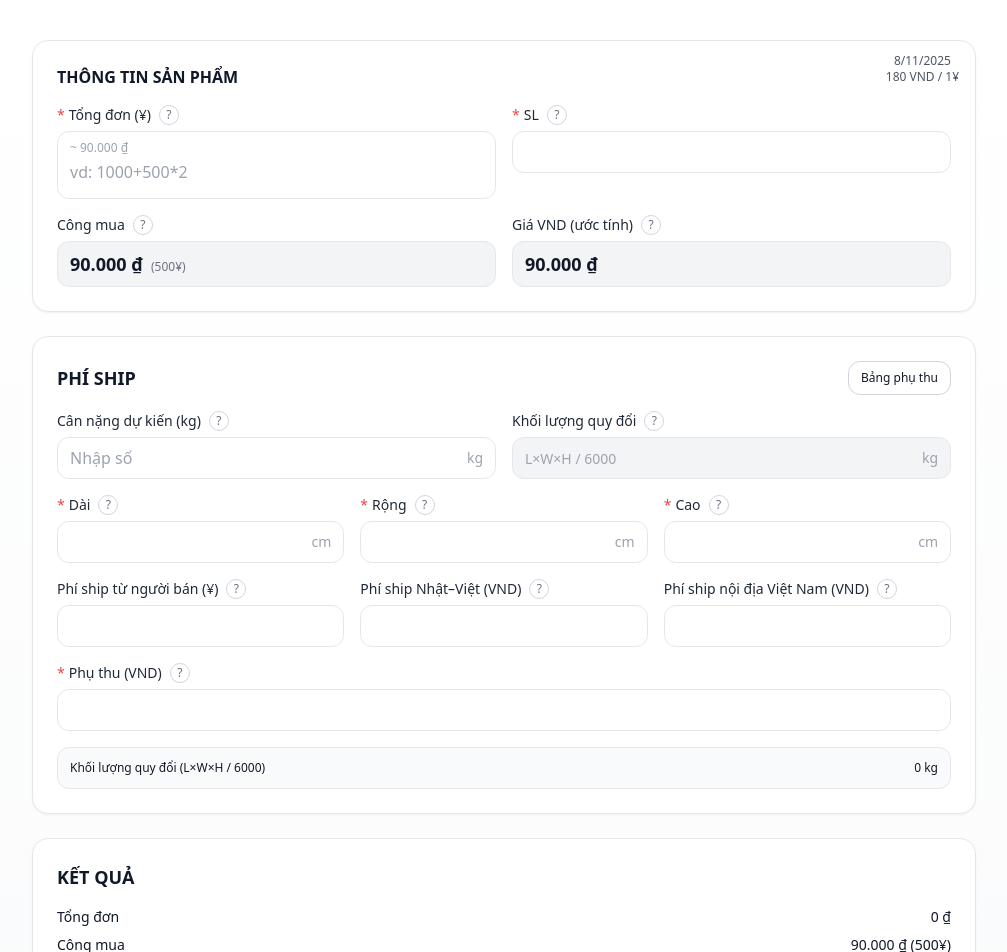
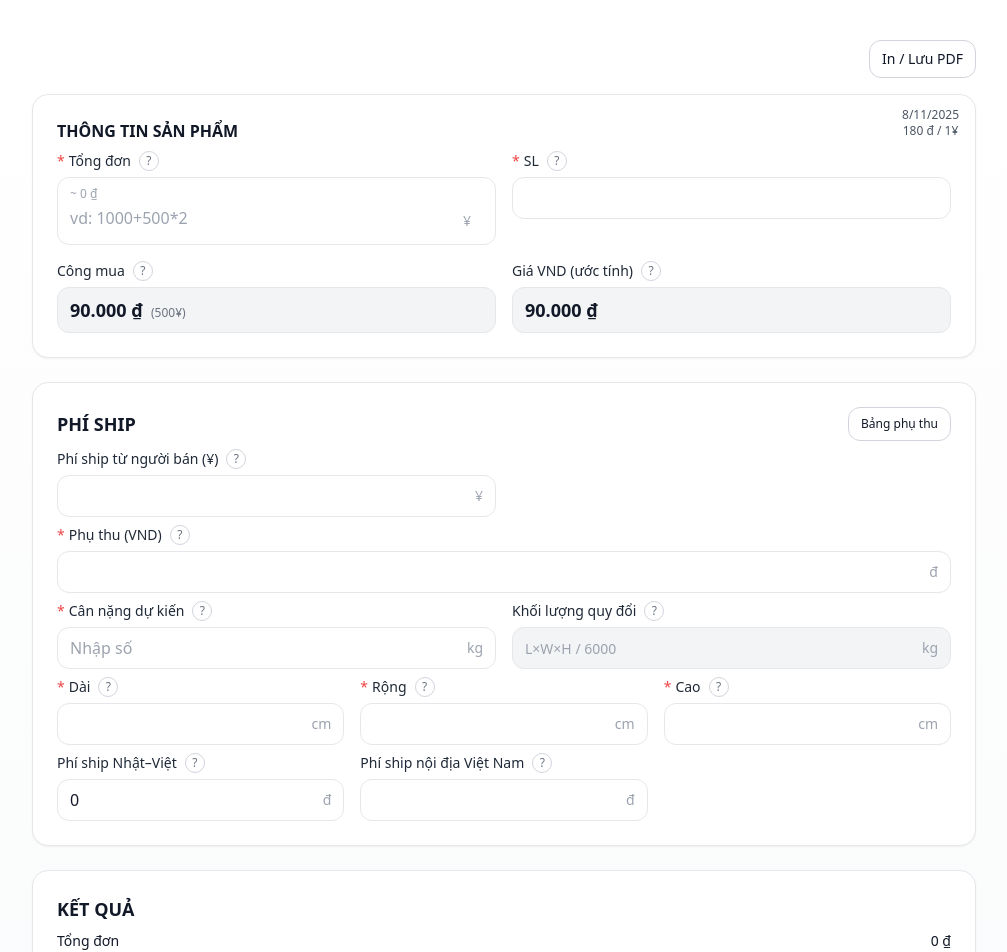
Before and after one commit to maclife1503/order-price-calc, a React (Vite) app: page / in a window 1280 px wide. Shown: the top 952 px of the page, without its empty margins (136-1143 px from the left). Built offline with nearby package versions, Linux system fonts and the light colour scheme.

Commit message:
Update: thêm chức năng xuất PDF tự động tải

```diff
--- a/package.json
+++ b/package.json
@@ -9,6 +9,8 @@
     "preview": "vite preview"
   },
   "dependencies": {
+    "html2canvas": "^1.4.1",
+    "jspdf": "^3.0.4",
     "react": "^18.2.0",
     "react-dom": "^18.2.0"
   },
--- a/src/OrderPriceCalculator.jsx
+++ b/src/OrderPriceCalculator.jsx
@@ -1,4 +1,4 @@
-import React, { useMemo, useRef, useState } from "react";
+import React, { useEffect, useMemo, useRef, useState } from "react";
 
 // == Currency / number formatters
 const VND = new Intl.NumberFormat("vi-VN", { style: "currency", currency: "VND" });
@@ -77,7 +77,7 @@ function SheetModal({ open, onClose, name, rows }) {
     <div className="fixed inset-0 z-50">
       <div className="absolute inset-0 bg-black/30" onClick={onClose} />
       <div className="absolute inset-x-4 md:inset-x-10 lg:inset-x-20 top-10 bottom-10 bg-white rounded-2xl shadow-xl border p-4 md:p-6 overflow-hidden">
-        <div className="flex items-center justify-between gap-4 mb-4">
+        <div className="flex items-center justify-between gap-4 mb-2">
           <h3 className="text-base md:text-lg font-semibold">Bảng tính phí ship & phụ thu {!name ? "" : `– ${name}`}</h3>
           <button onClick={onClose} className="px-3 py-1.5 rounded-lg border hover:bg-gray-50">Đóng</button>
         </div>
@@ -170,15 +170,28 @@ export default function OrderPriceCalculator() {
   const [heiCm, setHeiCm] = useState("");
   const [sellerShipYen, setSellerShipYen] = useState();
   const [shipJPVN, setShipJPVN] = useState();
+
+  useEffect(() => {
+    const w = parseNum(weightKg);
+    if (w > 0) {
+      setShipJPVN(w * 190000);
+    } else {
+      setShipJPVN(0);
+    }
+  }, [weightKg]);
   const [shipVN, setShipVN] = useState();
   const [surchargeVND, setSurchargeVND] = useState();
+
 
   // === NEW: State cho "Bảng tính phí ship & phụ thu"
   const fileRef = useRef(null);
   const [sheetOpen, setSheetOpen] = useState(false);
   const [sheetName, setSheetName] = useState("");
   const [sheetRows, setSheetRows] = useState([]);
-
+  // Nút In / Lưu PDF
+  const handlePrint = () => {
+    window.print();
+  }
   const handleOpenSheet = () => {
     if (fileRef.current) fileRef.current.click();
   };
@@ -201,6 +214,7 @@ export default function OrderPriceCalculator() {
     }
   };
 
+
   const calc = useMemo(() => {
     const r = Math.max(0, parseNum(rate));
     const yenTotal = Math.max(0, parseNum(totalYen));
@@ -208,6 +222,7 @@ export default function OrderPriceCalculator() {
     const baseVND = yenTotal * r;
     const serviceFeeJPY = getServiceFeeJPY(yenTotal, qty);
     const serviceFeeVND = serviceFeeJPY * r;
+    const price = yenTotal * r;
     const priceVND = (yenTotal + serviceFeeJPY) * r;
 
     const sellerShipVND = Math.max(0, parseNum(sellerShipYen)) * r;
@@ -227,6 +242,7 @@ export default function OrderPriceCalculator() {
       baseVND,
       serviceFeeJPY,
       serviceFeeVND,
+      price,
       priceVND,
       sellerShipVND,
       shipJVN,
@@ -254,27 +270,47 @@ export default function OrderPriceCalculator() {
       <SheetModal open={sheetOpen} onClose={() => setSheetOpen(false)} name={sheetName} rows={sheetRows} />
 
       <div className="max-w-5xl mx-auto p-6 md:p-10">
+        <div className="flex justify-end mb-4">
+          <button
+            type="button"
+            onClick={handlePrint}
+            className="px-3 py-2 rounded-xl border border-gray-300 text-sm hover:bg-gray-50"
+          >
+            In / Lưu PDF
+          </button>
+        </div>
         {/* 1) Thông tin sản phẩm */}
         <section className="relative bg-white rounded-2xl shadow-sm border p-5 md:p-6 mb-6 pb-4">
-          <h2 className="text-base font-semibold mb-4 ">THÔNG TIN SẢN PHẨM</h2>
+          <h2 className="text-base font-semibold mb-2 ">THÔNG TIN SẢN PHẨM</h2>
 
           <div className="absolute top-3 right-4 text-sm text-gray-600">
             <div className="text-center text-gray-600">
               <div className="text-xs">{new Date().toLocaleDateString("vi-VN")}</div>
-              <div className="text-xs font-medium">{GEN.format(rate)} VND / 1¥</div>
+              <div className="text-xs font-medium">{GEN.format(rate)} đ / 1¥</div>
             </div>
           </div>
 
           <div className="grid grid-cols-10 md:grid-cols-2 gap-4">
-            <div className=" col-span-10 md:col-span-1">
-              <Field label="Tổng đơn (¥)" required hint={"Bạn có thể làm phép cộng các đơn hàng ở ô này"}>
-                <div className="text-xs text-gray-400 mb-1">~ {VND.format(calc.priceVND)}</div>
+            <div className="col-span-10 md:col-span-1">
+              <Field
+                label="Tổng đơn"
+                required
+                hint={"Bạn có thể làm phép cộng các đơn hàng ở ô này"}
+              >
+                <div className="text-xs text-gray-400 mb-1">
+                  ~ {VND.format(calc.price)}
+                </div>
+
+                {/* Ô nhập có đơn vị ¥ bên phải */}
+                <div className="relative">
                   <textarea
                     rows={1}
-                  type="text"
                     inputMode="text"
                     pattern="[0-9+\\-*/().]*"
-                  className={INPUT_BASE + " resize-none overflow-hidden text-base font-medium"}
+                    className={
+                      INPUT_BASE +
+                      " resize-none overflow-hidden text-base font-medium pr-8"
+                    }
                     placeholder="vd: 1000+500*2"
                     value={totalYenInput}
                     onChange={(e) => {
@@ -286,8 +322,14 @@ export default function OrderPriceCalculator() {
                       setTotalYen((prev) => (v === "" ? prev ?? 0 : v));
                     }}
                   />
+                  {/* Đơn vị ¥ */}
+                  <span className="pointer-events-none absolute right-3 top-1/2 -translate-y-1/2 text-sm text-gray-400">
+                    ¥
+                  </span>
+                </div>
               </Field>
             </div>
+
 
             <div className="col-span-10 md:col-span-1">
               <Field label="SL" required hint="Trên 10 vui lòng liên hệ shop để đặt số lượng lớn.">
@@ -299,6 +341,7 @@ export default function OrderPriceCalculator() {
                   value={qty}
                   onChange={(e) => setQty(Math.max(0, parseNum(e.target.value)))}
                 />
+
                 {qty > 10 && (
                   <div className="mt-1 text-xs text-red-600">Số lượng &gt; 10 — vui lòng liên hệ shop.</div>
                 )}
@@ -314,6 +357,7 @@ export default function OrderPriceCalculator() {
                   <div className="text-lg font-semibold">{VND.format(calc.serviceFeeVND)}</div>
                   <div className="text-xs text-gray-500">({GEN.format(calc.serviceFeeJPY)}¥)</div>
                 </div>
+
               </Field_grey>
             </div>
 
@@ -327,7 +371,7 @@ export default function OrderPriceCalculator() {
 
         {/* 2) Kích thước, phí ship */}
         <section className="bg-white rounded-2xl shadow-sm border p-5 md:p-6 mb-6">
-          <div className="flex items-center justify-between mb-4">
+          <div className="flex items-center justify-between mb-2">
             <h2 className="text-lg font-semibold">PHÍ SHIP</h2>
 
             <div className="flex items-center gap-2">
@@ -342,11 +386,53 @@ export default function OrderPriceCalculator() {
               </button>
             </div>
           </div>
+          <div className="grid grid md:grid-cols-2 gap-4 mb-2">
+            {/* --- Phí ship từ người bán --- */}
+            <div>
+              <Field
+                label="Phí ship từ người bán (¥)"
+                hint="Phí nội địa Nhật; sẽ quy đổi sang VND."
+              >
+                <div className="relative">
+                  <input
+                    type="number"
+                    className={INPUT_BASE + " pr-10"}
+                    value={sellerShipYen}
+                    onChange={(e) => setSellerShipYen(parseNum(e.target.value))}
+                  />
+                  <span className="pointer-events-none absolute right-0 top-1/2 -translate-y-1/2 text-sm text-gray-400">
+                    ¥
+                  </span>
+                </div>
+              </Field>
+            </div>
+          </div>
+          {/* --- Phụ thu --- */}
+            <div className="md:col-span-3 mb-2">
+              <Field
+                label="Phụ thu (VND)"
+                required
+                hint="Các khoản phát sinh thêm nếu có."
+              >
+                <div className="relative">
+                  <input
+                    type="number"
+                    className={INPUT_BASE + " pr-12"}
+                    value={surchargeVND}
+                    onChange={(e) => setSurchargeVND(parseNum(e.target.value))}
+                  />
+                  <span className="pointer-events-none absolute right-0 top-1/2 -translate-y-1/2 text-sm text-gray-400">
+                    đ
+                  </span>
+                </div>
+              </Field>
+            </div>
+
 
           {/* Hàng 1: Cân nặng + Khối lượng quy đổi */}
-          <div className="mb-4 grid grid-cols-2 gap-4">
+          <div className="mb-2 grid grid-cols-2 gap-4">
             {/* Cột 1: Cân nặng dự kiến */}
-            <Field label="Cân nặng dự kiến (kg)" hint="Khối lượng thực tế ước tính của kiện hàng.">
+            <Field label="Cân nặng dự kiến" required hint="Khối lượng thực tế ước tính của kiện hàng. Thường gần bằng với khối lượng quy đổi.">
               <div className="relative">
                 <input
                   type="text"
@@ -373,7 +459,7 @@ export default function OrderPriceCalculator() {
             {/* Cột 2: Khối lượng quy đổi */}
             <Field_grey
               label="Khối lượng quy đổi"
-              hint="(L×W×H / 6000)"
+              hint="Qui đổi tử thể tích hộp"
             >
               <div className="relative ">
                 <input
@@ -393,7 +479,7 @@ export default function OrderPriceCalculator() {
 
 
           {/* Dài – Rộng – Cao */}
-          <div className="mb-4">
+          <div className="mb-2">
             <div className="grid grid-cols-3 gap-4">
               <div className="min-w-0">
                 <Field label="Dài" required hint="Chiều dài thùng sau khi đóng gói.">
@@ -453,39 +539,56 @@ export default function OrderPriceCalculator() {
 
           {/* Các phí khác */}
           <div className="grid grid-cols-1 md:grid-cols-3 gap-4">
+
+            {/* --- Phí ship Nhật–Việt --- */}
             <div>
-              <Field label="Phí ship từ người bán (¥)" hint="Phí nội địa Nhật; sẽ quy đổi sang VND.">
-                <input type="number" className={INPUT_BASE} value={sellerShipYen} onChange={(e) => setSellerShipYen(parseNum(e.target.value))} />
+              <Field
+                label="Phí ship Nhật–Việt"
+                hint="Cước quốc tế Nhật → Việt Nam."
+              >
+                <div className="relative">
+                  <input
+                    type="number"
+                    className={INPUT_BASE + " pr-12"}
+                    value={shipJPVN}
+                    onChange={(e) => setShipJPVN(parseNum(e.target.value))}
+                  />
+                  <span className="pointer-events-none absolute right-0 top-1/2 -translate-y-1/2 text-sm text-gray-400">
+                    đ
+                  </span>
+                </div>
               </Field>
             </div>
+
+            {/* --- Phí ship nội địa Việt Nam --- */}
             <div>
-              <Field label="Phí ship Nhật–Việt (VND)" hint="Cước quốc tế Nhật → Việt Nam.">
-                <input type="number" className={INPUT_BASE} value={shipJPVN} onChange={(e) => setShipJPVN(parseNum(e.target.value))} />
+              <Field
+                label="Phí ship nội địa Việt Nam"
+                hint="Thanh toán khi nhận hàng"
+              >
+                <div className="relative">
+                  <input
+                    type="number"
+                    className={INPUT_BASE + " pr-12"}
+                    value={shipVN}
+                    onChange={(e) => setShipVN(parseNum(e.target.value))}
+                  />
+                  <span className="pointer-events-none absolute right-0 top-1/2 -translate-y-1/2 text-sm text-gray-400">
+                    đ
+                  </span>
+                </div>
               </Field>
             </div>
-            <div>
-              <Field label="Phí ship nội địa Việt Nam (VND)" hint="Cước giao hàng trong nước.">
-                <input type="number" className={INPUT_BASE} value={shipVN} onChange={(e) => setShipVN(parseNum(e.target.value))} />
-              </Field>
-            </div>
-            <div className="md:col-span-3">
-              <Field label="Phụ thu (VND)" required hint="Các khoản phát sinh thêm nếu có.">
-                <input type="number" className={INPUT_BASE} value={surchargeVND} onChange={(e) => setSurchargeVND(parseNum(e.target.value))} />
-              </Field>
-            </div>
+
           </div>
 
-          <div className="mt-4 text-xs bg-gray-50 border rounded-xl p-3">
-            <div className="flex justify-between">
-              <span>Khối lượng quy đổi (L×W×H / 6000)</span>
-              <span>{GEN.format(calc.volWeight)} kg</span>
-            </div>
-          </div>
+
+
         </section>
 
         {/* 3) Kết quả */}
         <section className="bg-white rounded-2xl shadow-sm border p-5 md:p-6 mb-6">
-          <h2 className="text-lg font-semibold mb-4">KẾT QUẢ</h2>
+          <h2 className="text-lg font-semibold mb-2">KẾT QUẢ</h2>
           <div className="space-y-2 text-sm">
             <div className="flex justify-between"><span> Tổng đơn</span><span>{VND.format(calc.baseVND)}</span></div>
             <div className="flex justify-between"><span> Công mua</span><span>{VND.format(calc.serviceFeeVND)} ({GEN.format(calc.serviceFeeJPY)}¥)</span></div>
@@ -498,7 +601,7 @@ export default function OrderPriceCalculator() {
 
         {/* 4) Tổng thanh toán */}
         <section className="bg-white rounded-2xl shadow-sm border p-5 md:p-6">
-          <h2 className="text-lg font-semibold mb-4">TỔNG THANH TOÁN</h2>
+          <h2 className="text-lg font-semibold mb-2">TỔNG THANH TOÁN</h2>
           <div className="flex justify-between items-baseline">
             <div className="text-gray-900 font-semibold">TỔNG</div>
             <div className="text-2xl font-bold">{VND.format(calc.total)}</div>
```
Also changed, not shown: 2 other files (tests, documents, lock files or other folders). Lines whose indentation alone changed are shown as unchanged.
